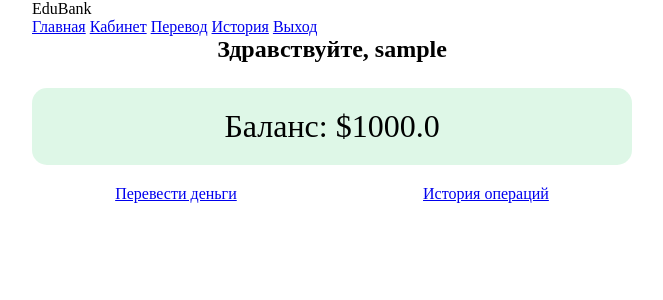
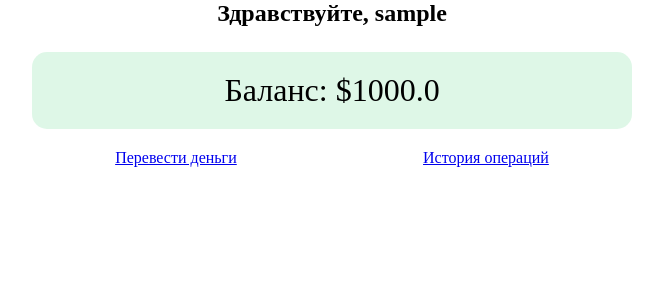
Before and after one commit to dimayzerk-ctrl/edubank2, a Flask app: page /dashboard in a window 1280 px wide. Shown: the top 300 px of the page, without its empty margins (308-971 px from the left). Run offline with Flask 3, Linux system fonts and the light colour scheme; the visitor is signed in with stand-in values (Sample User, id 1).

Commit message:
Update base.html

```diff
--- a/templates/base.html
+++ b/templates/base.html
@@ -7,32 +7,6 @@
     <link rel="stylesheet" href="{{ url_for('static', filename='style.css') }}">
 </head>
 <body>
-    <nav class="navbar">
-        <div class="logo">EduBank</div>
-        <div class="nav-links">
-            <a href="/">Главная</a>
-            {% if current_user.is_authenticated %}
-                <a href="/dashboard">Кабинет</a>
-                <a href="/transfer">Перевод</a>
-                <a href="/history">История</a>
-                <a href="/logout">Выход</a>
-            {% else %}
-                <a href="/login">Вход</a>
-                <a href="/register">Регистрация</a>
-            {% endif %}
-        </div>
-    </nav>
-
-    <main class="main-container">
-        {% with messages = get_flashed_messages() %}
-            {% if messages %}
-                {% for message in messages %}
-                    <div class="flash-message">{{ message }}</div>
-                {% endfor %}
-            {% endif %}
-        {% endwith %}
-
-        {% block content %}{% endblock %}
-    </main>
+    {% block content %}{% endblock %}
 </body>
 </html>
```
